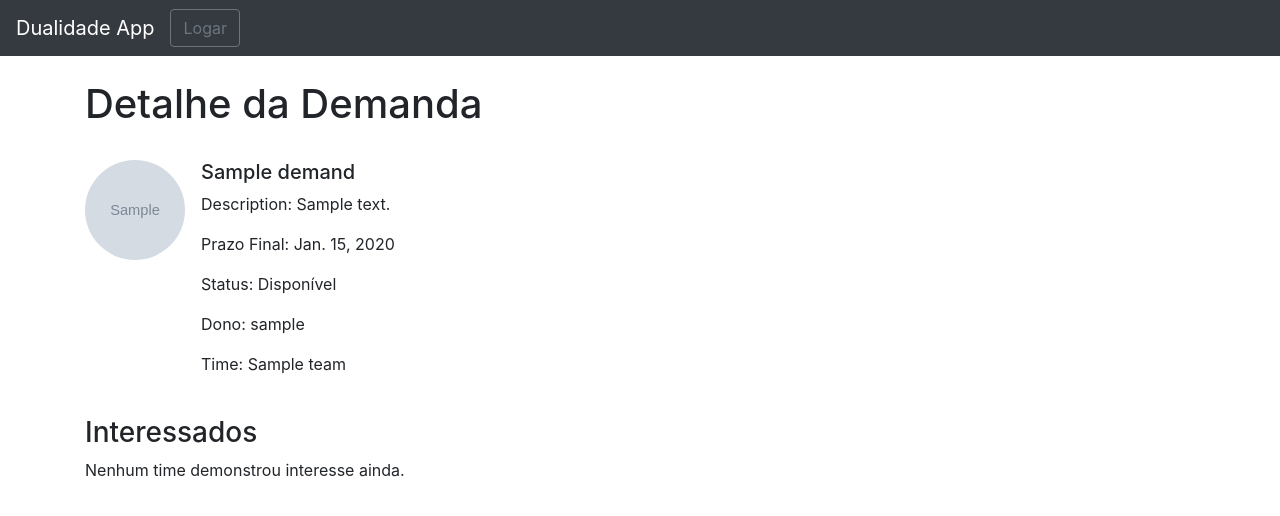
After one commit to anleaes/2021-2-A2-dev02, a Django app: page /demandas/demanda/1/ in a window 1280 px wide. The commit adds this page. Shown: the top 516 px of the page. Run offline with Django 3.2, Linux system fonts and the light colour scheme; tables that the repository leaves empty hold one stand-in row (values such as "Sample post"); grey boxes marked "Sample" are stand-in pictures; some libraries are stand-ins or nearby versions.

Commit message:
Alguns filtros em botões de times e demandas com base no usuário logado e iniciada a tela de detalhe de demanda

```diff
--- a/dualidadeapp/apps/demands/models.py
+++ b/dualidadeapp/apps/demands/models.py
@@ -11,6 +11,7 @@
     deadline = models.DateField('Prazo Final', auto_now=False, auto_now_add=False)
     type = models.CharField('Tipo', max_length=50)
     STATUS_CHOICES = (
+        ('Disponível', 'Disponível'),
         ('Em andamento', 'Em andamento'),
         ('Finalizado', 'Finalizado'),
         ('Cancelado', 'Cancelado'),
@@ -28,3 +29,18 @@
 
     def __str__(self):
         return self.name
+
+
+class DemandTeamLike(models.Model):
+    created_on = models.DateTimeField(auto_now_add=True)
+    updated_on = models.DateTimeField(auto_now=True)
+    demand = models.ForeignKey(Demand, on_delete=models.CASCADE)
+    team = models.ForeignKey(Team, on_delete=models.CASCADE)
+
+    class Meta:
+        verbose_name = 'Like de time em demanda'
+        verbose_name_plural = 'Likes de time em demanda'
+        ordering =['id']
+
+    def __str__(self):
+        return self.team.name
--- a/dualidadeapp/apps/demands/urls.py
+++ b/dualidadeapp/apps/demands/urls.py
@@ -8,5 +8,6 @@ urlpatterns = [
     path('adicionar/', views.add_demand, name='add_demand'),
     path('editar/<int:id_demand>/', views.edit_demand, name='edit_demand'),
     path('excluir/<int:id_demand>/', views.delete_demand, name='delete_demand'),
+    path('demanda/<int:id_demand>/', views.demand_detail, name='demand_detail'),
     path('buscar/', views.search_demands, name='search_demands'),
 ]
--- a/dualidadeapp/apps/demands/views.py
+++ b/dualidadeapp/apps/demands/views.py
@@ -1,6 +1,6 @@
 from django.shortcuts import render, get_object_or_404, redirect
 from .forms import DemandForm
-from .models import Demand
+from .models import Demand, DemandTeamLike
 
 # Create your views here.
 def add_demand(request):
@@ -22,6 +22,16 @@ def list_demands(request):
     demands = Demand.objects.filter()
     context = {
         'demands': demands
+    }
+    return render(request, template_name, context)
+
+def demand_detail(request, id_demand):
+    template_name = 'demands/demand_detail.html'
+    demand = get_object_or_404(Demand, id=id_demand)
+    demandTeamLikes = DemandTeamLike.objects.filter()
+    context = {
+        'demand': demand,
+        'demandTeamLikes': demandTeamLikes
     }
     return render(request, template_name, context)
 
--- /dev/null
+++ b/dualidadeapp/templates/demands/demand_detail.html
@@ -0,0 +1,47 @@
+{% extends 'base.html' %}
+
+{% load static %}
+
+{% load widget_tweaks %}
+
+
+{% block blockname %}
+    Detalhe da Demanda - {{ block.super }}
+{% endblock blockname %}
+
+
+{% block body %}
+    <div class="container">
+        <div class="row">
+            <div class="col-md-12">
+            <br />
+            <h1>Detalhe da Demanda</h1>
+            <br />
+            <div class="media">
+                <img src="{{ demand.file.url }}" class="align-self-start mr-3 rounded-circle" width="100" height="100">
+                <div class="media-body">
+                    <h5 class="mt-0">{{ demand.title }}</h5>
+                    <p>Description: {{ demand.description }}</p>
+                    <p>Prazo Final: {{ demand.deadline }}</p>
+                    <p>Status: {{ demand.status }}</p>
+                    <p>Dono: {{ demand.owner }}</p>
+                    <p>Time: {{ demand.team }}</p>
+                </div>
+            </div>
+            <br />
+            <h3>Interessados</h2>
+            <td>
+                {% if demandTeamLikes.lenght > 0 %}
+                    {% for demandTeamLike in demandTeamLikes %}
+                        {% if demandTeamLike.demand.id == demand.id %}
+                            <li>{{ demandTeamLike.team.name }}</li>
+                        {% endif %}
+                    {% endfor %}
+                {% else %}
+                    <p>Nenhum time demonstrou interesse ainda.</p>
+                {% endif %}
+
+            </td>
+        </div>
+    </div>
+{% endblock body %}
--- a/dualidadeapp/templates/teams/list_teams.html
+++ b/dualidadeapp/templates/teams/list_teams.html
@@ -41,12 +41,14 @@
                                     {% endif %}
                                 {% endfor %}
                             </td>
+                            {% if user.id == team.owner.id %}
                                 <td>
                                     <a href="{% url 'teams:edit_team' team.id %}" class="btn btn-primary btn-sm">Editar</a>
                                 </td>
                                 <td>
                                     <a href="{% url 'teams:delete_team' team.id %}" class="btn btn-danger btn-sm ">Excluir</a>
                                 </td>
+                            {% endif %}
                         </tr>
                     {% endfor %}
                 </tbody>
```
Also changed, not shown: dualidadeapp/templates/demands/list_demands.html (+9 -4 lines), dualidadeapp/apps/demands/migrations/0003_auto_20211211_2025.py (added), dualidadeapp/media/photos/profile_LvB8jl0.png (added). Lines whose indentation alone changed are shown as unchanged.
